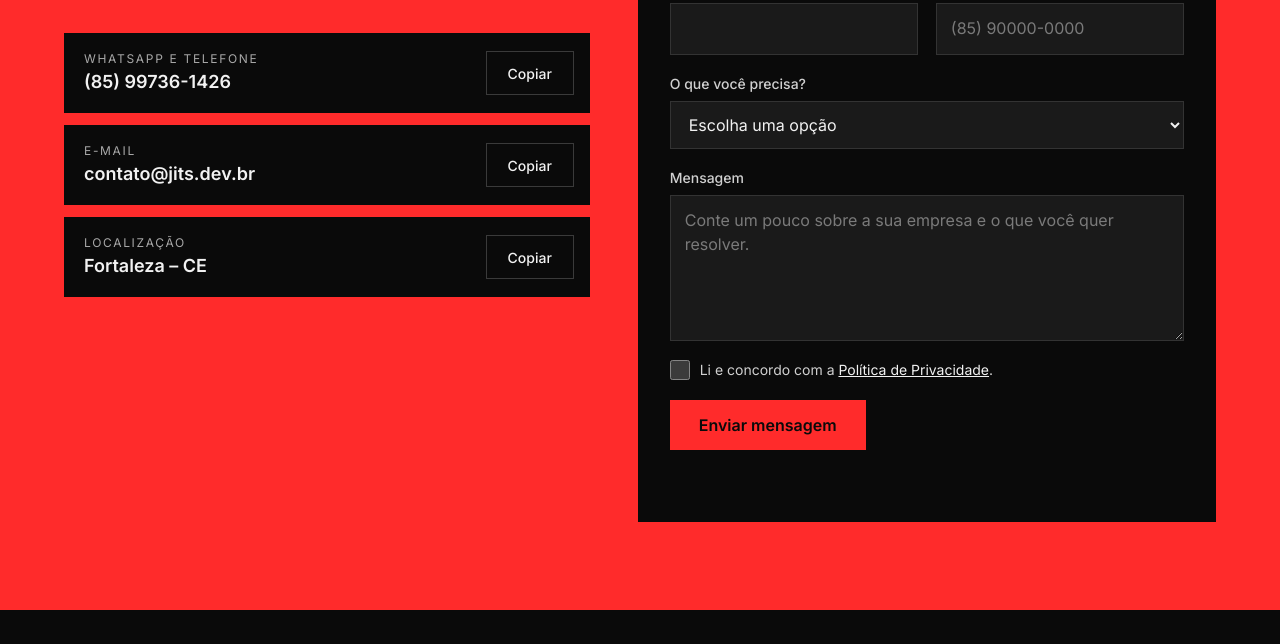
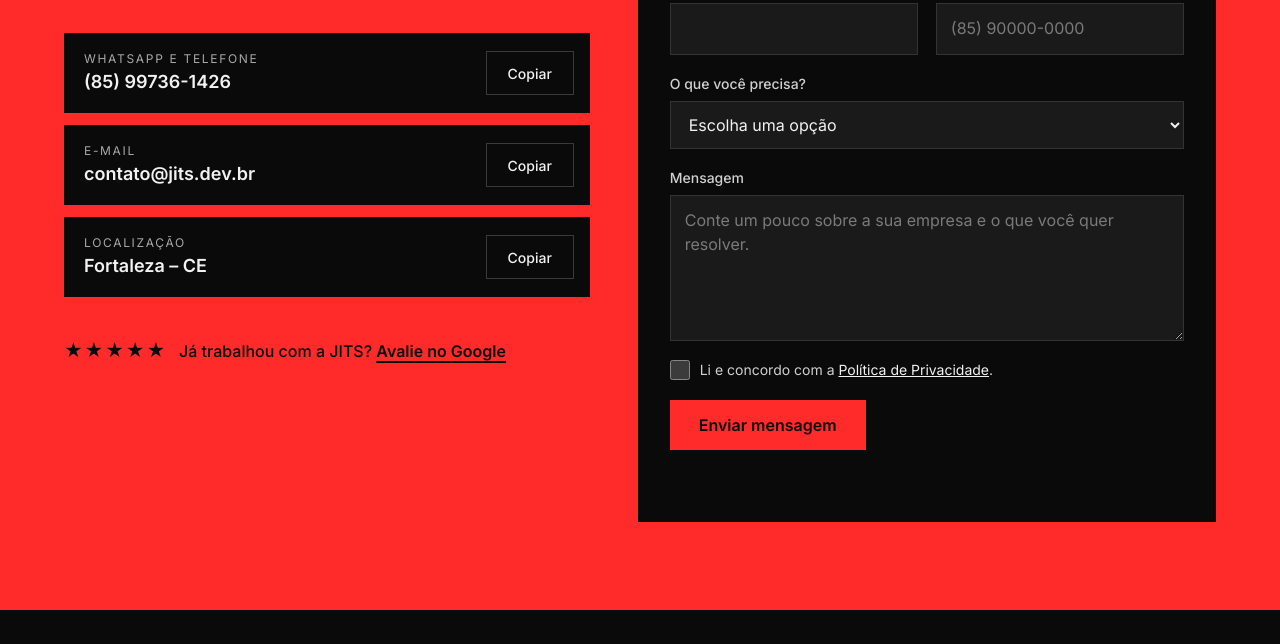
Before and after one commit to trobozoi/jits.dev.br, a plain HTML site: page index.html in a window 1280 px wide. Shown: the part 7824-8468 px from the top of the page. Drawn offline with Linux system fonts and the light colour scheme.

Commit message:
Add Google review link and update social media links
Added a Google review link and updated social media links.

```diff
--- a/index.html
+++ b/index.html
@@ -408,6 +408,15 @@ a.canal__valor { color: inherit; text-decoration: none; }
 }
 @media (hover: hover) and (pointer: fine) { .copiar:hover { border-color: var(--vermelho); color: var(--vermelho); } }
 .contato :focus-visible { outline-color: var(--preto); }
+/* Pedido de avaliação no Google, abaixo dos canais de contato. */
+.avaliar {
+  display: inline-flex; flex-wrap: wrap; align-items: center; gap: 0.375rem 0.75rem;
+  align-self: flex-start; min-height: 2.75rem; padding: 0.5rem 0;
+  color: var(--preto); text-decoration: none; font-size: 1rem; font-weight: 500;
+}
+.avaliar strong { text-decoration: underline; text-decoration-thickness: 2px; text-underline-offset: 0.25rem; }
+.avaliar__estrelas { letter-spacing: 0.1em; font-size: 1.125rem; }
+@media (hover: hover) and (pointer: fine) { .avaliar:hover { color: var(--preto); } .avaliar:hover strong { text-decoration-thickness: 3px; } }
 
 /* Rodapé */
 .rodape .miolo {
@@ -971,6 +980,11 @@ a.canal__valor { color: inherit; text-decoration: none; }
           <button class="copiar" type="button" data-alvo="valor-endereco">Copiar</button>
         </div>
       </div>
+        <a class="avaliar" href="https://search.google.com/local/writereview?placeid=ChIJlyhckMzd9kgRWa2z66QINfo" target="_blank" rel="noopener">
+          <span class="avaliar__estrelas" aria-hidden="true">★★★★★</span>
+          <span>Já trabalhou com a JITS? <strong>Avalie no Google</strong></span>
+          <span class="sr"> (abre em nova aba)</span>
+        </a>
       </div>
 
       <form class="form" id="form-contato" novalidate>
@@ -1037,9 +1051,10 @@ a.canal__valor { color: inherit; text-decoration: none; }
       <a href="#sobre">Sobre</a>
       <a href="#contato">Contato</a>
       <a href="politica-de-privacidade.html">Privacidade</a>
+      <a href="https://search.google.com/local/writereview?placeid=ChIJlyhckMzd9kgRWa2z66QINfo" target="_blank" rel="noopener">Avalie no Google<span class="sr"> (abre em nova aba)</span></a>
     </nav>
     <nav class="social" aria-label="Redes sociais">
-      <a href="https://share.google/hSaotn0lNPjkhCYvw" target="_blank" rel="noopener" aria-label="Perfil da JITS no Google" title="Perfil no Google">
+      <a href="https://maps.google.com/?cid=18029326187669728601" target="_blank" rel="noopener" aria-label="Perfil da JITS no Google" title="Perfil no Google">
         <svg aria-hidden="true" width="24" height="24" viewBox="0 0 24 24" fill="currentColor"><path d="M12.48 10.92v3.28h7.84c-.24 1.84-.853 3.187-1.787 4.133-1.147 1.147-2.933 2.4-6.053 2.4-4.827 0-8.6-3.893-8.6-8.72s3.773-8.72 8.6-8.72c2.6 0 4.507 1.027 5.907 2.347l2.307-2.307C18.747 1.44 16.133 0 12.48 0 5.867 0 .307 5.387.307 12s5.56 12 12.173 12c3.573 0 6.267-1.173 8.373-3.36 2.16-2.16 2.84-5.213 2.84-7.667 0-.76-.053-1.467-.173-2.053H12.48z"/></svg>
       </a>
       <a href="https://www.linkedin.com/in/ant%C3%B4nio-jailton-carvalho-ara%C3%BAjo-0b551317" target="_blank" rel="noopener" aria-label="LinkedIn" title="LinkedIn">
```
